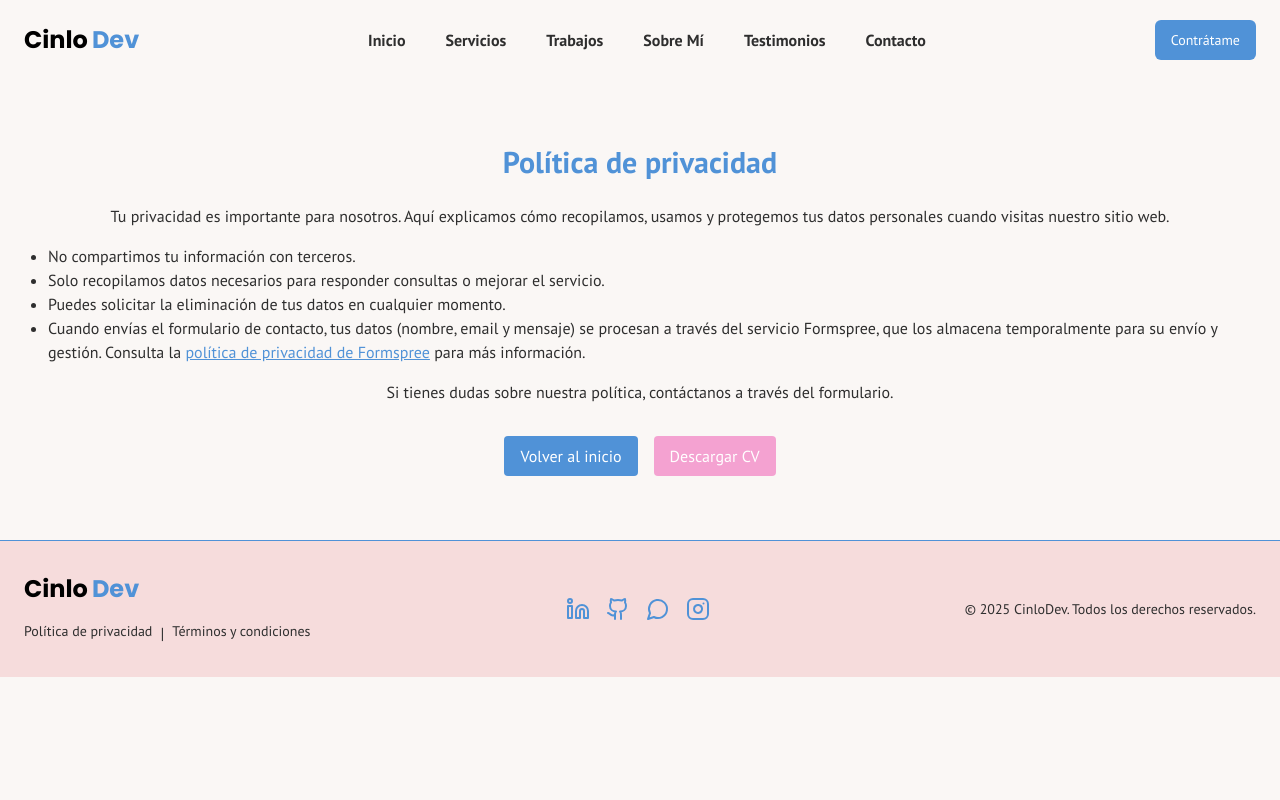
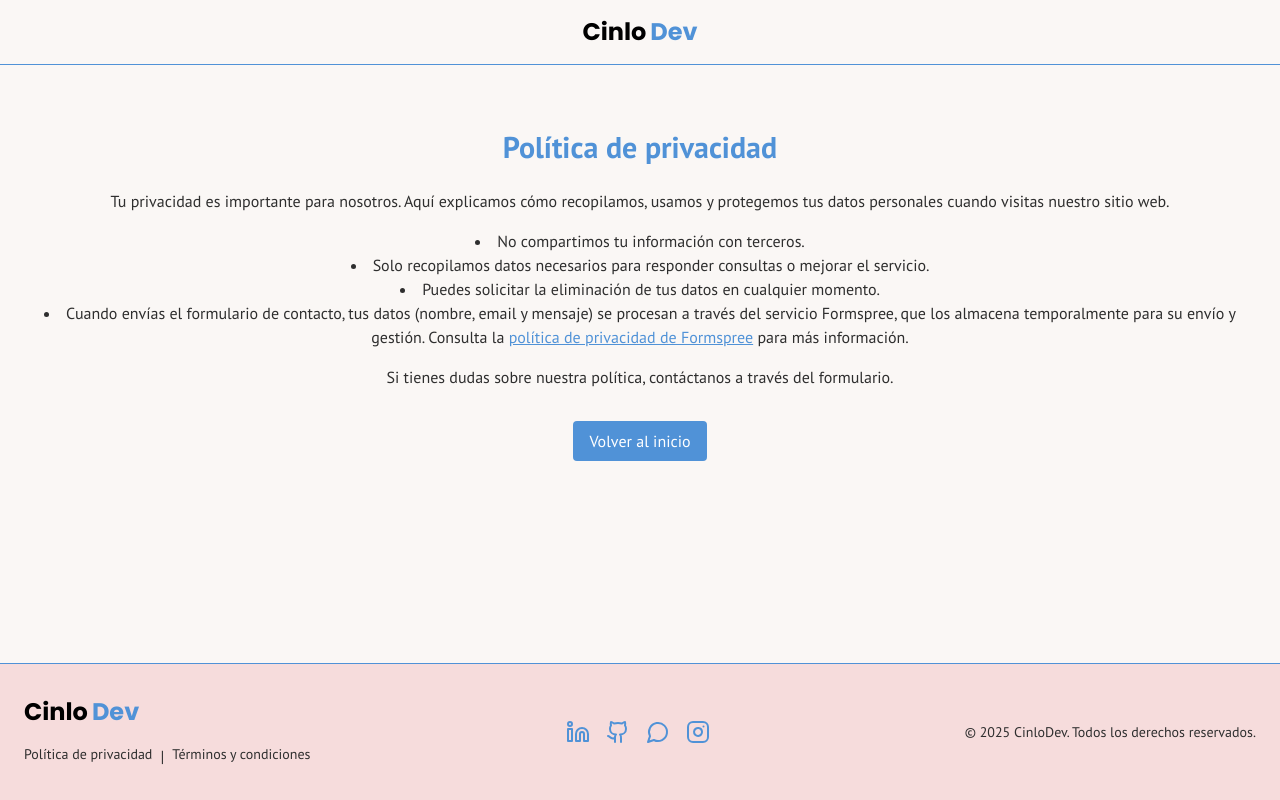
Before and after one commit to CinloDev/CinloDev, a Next.js app: page /privacidad in a window 1280 px wide. Built offline with nearby package versions, Linux system fonts and the light colour scheme.

Commit message:
Actualizar CV y mejorar la estructura del layout: cambiar título y descripción, agregar encabezado condicional y ajustar estilos de privacidad y términos.

```diff
--- a/src/app/layout.tsx
+++ b/src/app/layout.tsx
@@ -1,16 +1,8 @@
-import type { Metadata } from 'next';
+
 import './globals.css';
 import { Toaster } from '@/components/ui/toaster';
-import Header from '@/components/header';
 import Footer from '@/components/footer';
-
-export const metadata: Metadata = {
-    title: 'CinloDev',
-    description: 'Portafolio Profesional de Cintia Losada, Desarrolladora Web y Creadora de Contenido para Redes Sociales.',
-    verification: {
-        google: 'v1sQ33KeojCawf2MH1DsQrvnV-HDjSvI4xeISDQd4jM',
-    },
-};
+import ConditionalHeader from '@/components/conditional-header';
 
 export default function RootLayout({
     children,
@@ -27,9 +19,11 @@ export default function RootLayout({
             rel="stylesheet"
             />
         </head>
-        <body className="font-body bg-background text-foreground antialiased">
-            <Header />
-            {children}
+        <body className="font-body bg-background text-foreground antialiased min-h-screen flex flex-col">
+            <ConditionalHeader />
+            <main className='flex-1'>
+                {children}
+            </main>
             <Footer />
             <Toaster />
         </body>
--- a/src/app/privacidad/page.tsx
+++ b/src/app/privacidad/page.tsx
@@ -7,7 +7,7 @@ export default function PrivacidadPage() {
             <p className="mb-4">
                 Tu privacidad es importante para nosotros. Aquí explicamos cómo recopilamos, usamos y protegemos tus datos personales cuando visitas nuestro sitio web.
             </p>
-            <ul className="list-disc pl-6 mb-4 inline-block text-left">
+            <ul className="list-disc list-inside mb-4">
                 <li>No compartimos tu información con terceros.</li>
                 <li>Solo recopilamos datos necesarios para responder consultas o mejorar el servicio.</li>
                 <li>Puedes solicitar la eliminación de tus datos en cualquier momento.</li>
@@ -25,13 +25,7 @@ export default function PrivacidadPage() {
                 >
                     Volver al inicio
                 </Link>
-                <a
-                    href="/cintialosada-cv.pdf"
-                    download
-                    className="inline-block bg-secondary/50 text-white px-4 py-2 rounded hover:bg-primary transition-colors"
-                >
-                    Descargar CV
-                </a>
+
             </div>
         </main>
     );
--- a/src/app/terminos/page.tsx
+++ b/src/app/terminos/page.tsx
@@ -7,7 +7,7 @@ export default function TerminosPage() {
             <p className="mb-4">
                 Al usar este sitio web, aceptas los siguientes términos y condiciones:
             </p>
-            <ul className="list-disc pl-6 mb-4 inline-block text-left">
+            <ul className="list-disc list-inside mb-4">
                 <li>El contenido es solo informativo y puede cambiar sin previo aviso.</li>
                 <li>No nos responsabilizamos por el uso que hagas de la información publicada.</li>
                 <li>El diseño y contenido están protegidos por derechos de autor.</li>
--- /dev/null
+++ b/src/components/conditional-header.tsx
@@ -0,0 +1,19 @@
+'use client';
+import { usePathname } from 'next/navigation';
+import Header from './header';
+import Logo from './logo';
+
+export default function ConditionalHeader() {
+  const pathname = usePathname() ?? '';
+  const minimal = pathname.startsWith('/terminos') || pathname.startsWith('/privacidad');
+
+  if (!minimal) return <Header />;
+
+  return (
+    <header className="border-b">
+      <div className="container mx-auto px-4 md:px-6 py-4 flex items-center justify-center">
+        <Logo />
+      </div>
+    </header>
+  );
+}
--- a/src/components/header.tsx
+++ b/src/components/header.tsx
@@ -1,5 +1,4 @@
 'use client';
-
 import { useState, useEffect } from 'react';
 import Link from 'next/link';
 import { Menu, X } from 'lucide-react';
@@ -8,19 +7,61 @@ import { Button } from './ui/button';
 import { cn } from '@/lib/utils';
 import { navLinks } from '@/lib/data';
 
+function DesktopNav() {
+  return (
+    <nav className="hidden md:flex items-center gap-6">
+      {navLinks.map((link) => (
+        <Link
+          key={link.label}
+          href={link.href}
+          className="text-base font-semibold text-foreground hover:text-primary transition-colors px-2 py-1 rounded hover:bg-primary/10 underline-offset-4 hover:underline"
+        >
+          {link.label}
+        </Link>
+      ))}
+    </nav>
+  );
+}
+
+function MobileMenu({ onClose }: { onClose: () => void }) {
+    return (
+        <div className="md:hidden bg-background border-t">
+            <nav className="flex flex-col items-center gap-4 p-4">
+                {navLinks.map((link) => (
+                <Link
+                    key={link.label}
+                    href={link.href}
+                    className="text-lg font-semibold text-foreground hover:text-primary transition-colors px-2 py-1 rounded hover:bg-primary/10 underline-offset-4 hover:underline"
+                    onClick={onClose}
+                >
+                    {link.label}
+                </Link>
+                ))}
+                <a
+                    href="/cintialosada-cv.pdf"
+                    download
+                    className="text-base font-semibold text-foreground bg-primary text-white px-8 py-2 rounded hover:bg-secondary/50"
+                    aria-label="Descargar CV"
+                >
+                    Descargar CV
+                </a>
+            </nav>
+        </div>
+    );
+}
+
 export default function Header() {
   const [isOpen, setIsOpen] = useState(false);
   const [isScrolled, setIsScrolled] = useState(false);
 
   useEffect(() => {
-    const handleScroll = () => {
-      setIsScrolled(window.scrollY > 10);
-    };
+    const handleScroll = () => setIsScrolled(window.scrollY > 10);
     window.addEventListener('scroll', handleScroll);
     return () => window.removeEventListener('scroll', handleScroll);
   }, []);
 
-  const toggleMenu = () => setIsOpen(!isOpen);
+  const toggleMenu = () => setIsOpen((v) => !v);
+  const closeMenu = () => setIsOpen(false);
 
   return (
     <header
@@ -30,50 +71,40 @@ export default function Header() {
       )}
     >
       <div className="container mx-auto flex h-20 items-center justify-between px-4 md:px-6">
-        <Logo />
-      <nav className="hidden md:flex items-center gap-6">
-        {navLinks.map((link) => (
-            <Link
-            key={link.label}
-            href={link.href}
-            className="text-base font-semibold text-foreground hover:text-primary transition-colors px-2 py-1 rounded hover:bg-primary/10 underline-offset-4 hover:underline"
+         <div className="flex items-center gap-2" aria-label="Inicio" role="banner">
+          <Logo />
+        </div>
+
+        <DesktopNav />
+
+        <div className="flex items-center gap-3">
+          <div className="hidden md:block">
+                <a
+                    href="/cintialosada-cv.pdf"
+                    download
+                    className="text-base font-semibold text-foreground bg-primary text-white px-8 py-2 rounded hover:bg-secondary/50"
+                    aria-label="Descargar CV"
+                >
+                    Descargar CV
+                </a>
+          </div>
+
+          <div className="md:hidden">
+            <Button
+              onClick={toggleMenu}
+              variant="ghost"
+              size="icon"
+              aria-label="Abrir menú"
+              aria-expanded={isOpen}
+              className="bg-primary hover:bg-secondary/50 text-white transition-colors"
             >
-            {link.label}
-            </Link>
-        ))}
-       </nav>
-        <div className="hidden md:block">
-          <Button asChild className="bg-primary hover:bg-secondary/50 text-white transition-colors">
-            <Link href="#contact">Contrátame</Link>
-          </Button>
-        </div>
-        <div className="md:hidden">
-          <Button onClick={toggleMenu} variant="ghost" size="icon" className="bg-primary hover:bg-secondary/50 text-white transition-colors">
-            {isOpen ? <X className="h-6 w-6" /> : <Menu className="h-6 w-6" />}
-          </Button>
+              {isOpen ? <X className="h-6 w-6" /> : <Menu className="h-6 w-6" />}
+            </Button>
+          </div>
         </div>
       </div>
-      {isOpen && (
-        <div className="md:hidden bg-background border-t">
-            <nav className="flex flex-col items-center gap-4 p-4">
-            {navLinks.map((link) => (
-                <Link
-                key={link.label}
-                href={link.href}
-                className="text-lg font-semibold text-foreground hover:text-primary transition-colors px-2 py-1 rounded hover:bg-primary/10 underline-offset-4 hover:underline"
-                onClick={() => setIsOpen(false)}
-                >
-                {link.label}
-                </Link>
-            ))}
-            <Button asChild className="w-full mt-4 hover:bg-secondary/50">
-                <Link href="#contact" onClick={() => setIsOpen(false)}>
-                Contrátame
-                </Link>
-            </Button>
-            </nav>
-        </div>
-    )}
+
+      {isOpen && <MobileMenu onClose={closeMenu} />}
     </header>
   );
 }
```
Also changed, not shown: 1 other file (tests, documents, lock files or other folders).
